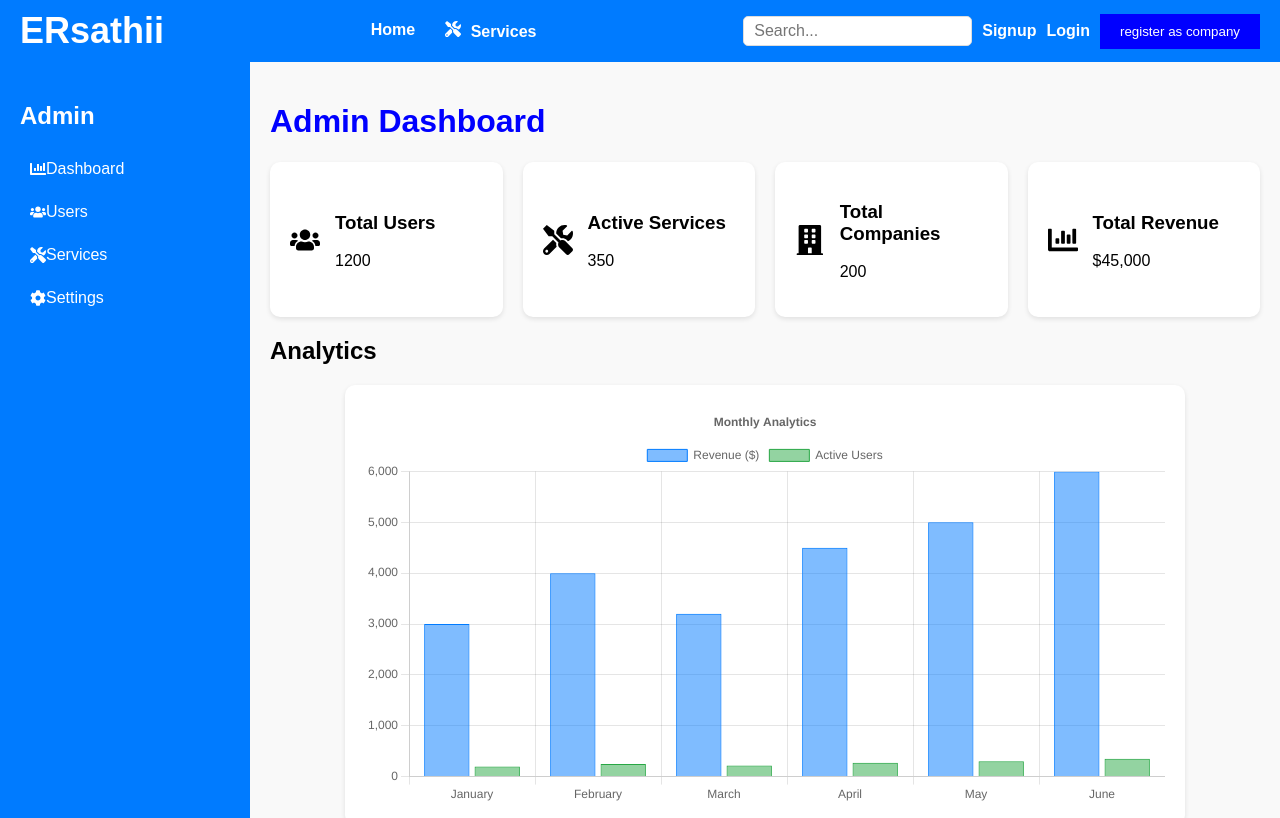
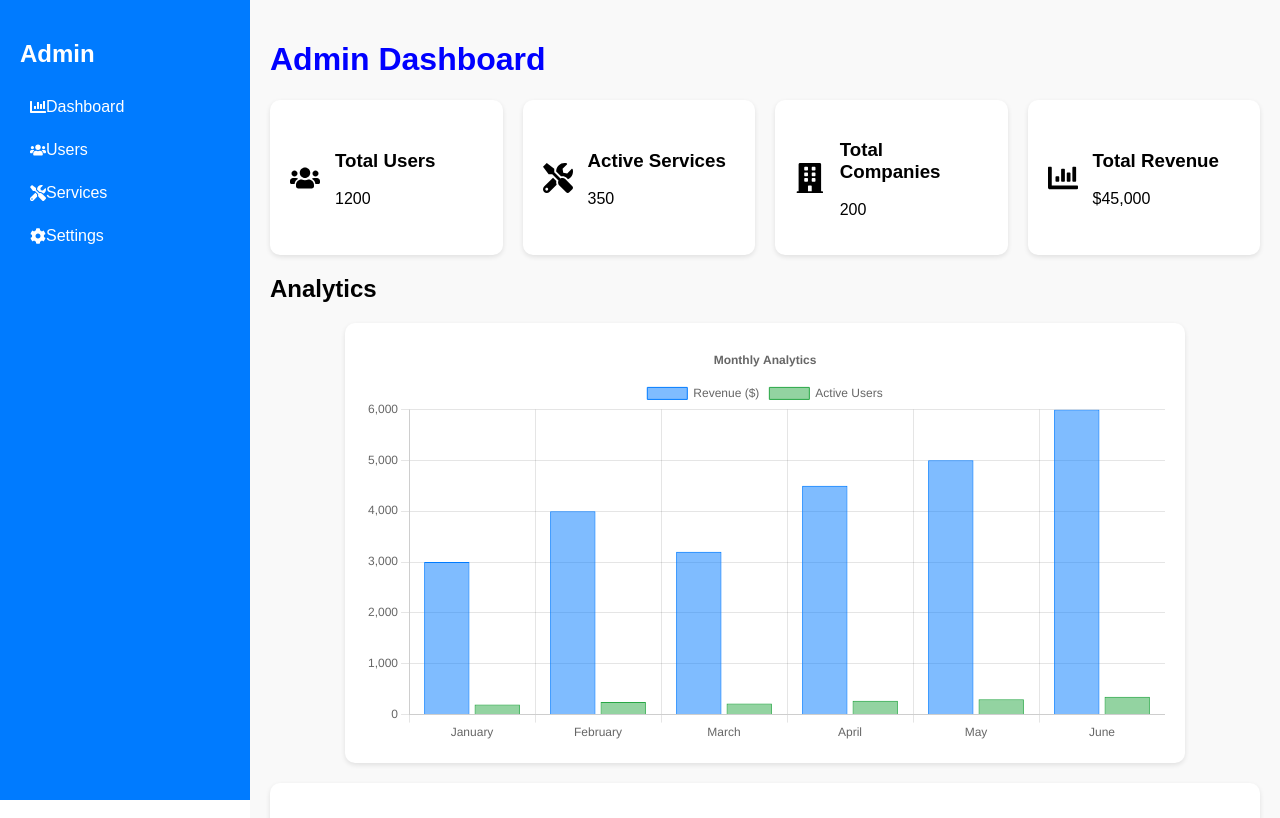
Before and after one commit to Abinash7G/EngineeringMarketplace, a React (Create React App) app in the folder frontend/: page /admin in a window 1280 px wide. Shown: the top 818 px of the page. Built offline with nearby package versions, Linux system fonts and the light colour scheme.

Commit message:
fix route

```diff
--- a/frontend/src/App.js
+++ b/frontend/src/App.js
@@ -1,28 +1,36 @@
 import React from 'react';
-import { BrowserRouter as Router, Routes, Route } from 'react-router-dom';
+import { BrowserRouter as Router, Routes, Route, useLocation } from 'react-router-dom'; // Import `useLocation` correctly
 import Navbar from './components/Navbar';
 import Home from './pages/Home';
 import Login from './components/Login';
 import Signup from './components/Signup';
 import CompanyRegistration from './components/companyregistration';
-import AdminDashboard from './pages/AdminDashboard.js';
-
-
-
+import AdminDashboard from './pages/AdminDashboard';
 
 const App = () => {
+  const location = useLocation(); // Correct hook name
+  const navbarRoutes = ["/", "/login", "/signup", "/companyregistration"];
+
   return (
-    <Router>
-      <Navbar />
-      <Routes>`
+    <>
+      {navbarRoutes.includes(location.pathname) && <Navbar />}
+      <Routes>
         <Route path="/" element={<Home />} />
         <Route path="/login" element={<Login />} />
         <Route path="/signup" element={<Signup />} />
         <Route path="/companyregistration" element={<CompanyRegistration />} />
         <Route path="/admin" element={<AdminDashboard />} />
       </Routes>
+    </>
+  );
+};
+
+const AppWithRouter = () => {
+  return (
+    <Router>
+      <App />
     </Router>
   );
 };
 
-export default App;
+export default AppWithRouter;
```
